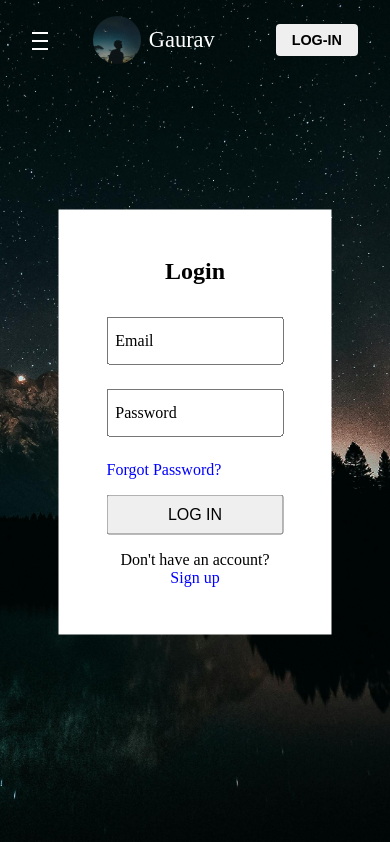
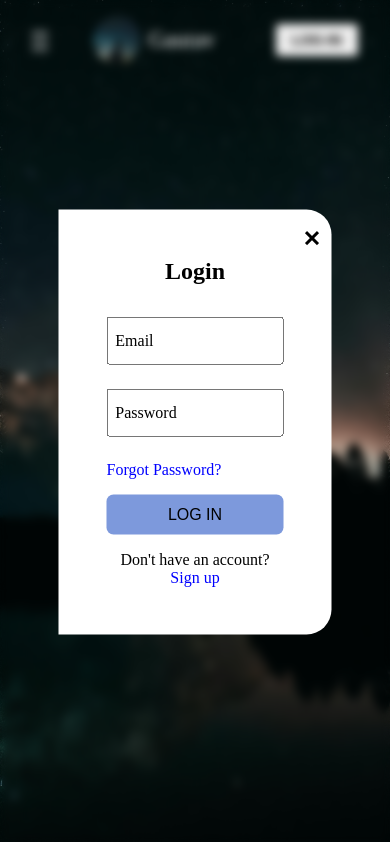
Before and after one commit to itz-gaurav74/Web-User-Login-, a plain HTML site: page index.html in a window 390 px wide. Both pictures are taken after a click on the button "LOG-IN". Drawn offline with nearby package versions, Linux system fonts and the light colour scheme.

Commit message:
Added Mobile View Edits

```diff
--- a/index.html
+++ b/index.html
@@ -6,6 +6,12 @@
     <meta name="viewport" content="width=device-width, initial-scale=1.0">
     <link rel="stylesheet" href="style.css">
     <title>User Login Poprtal</title>
+    <!-- Remix Icons -->
+    <link
+    href="https://cdn.jsdelivr.net/npm/remixicon@4.3.0/fonts/remixicon.css"
+    rel="stylesheet"
+/>
+
 </head>
 <body>
     <header>
@@ -39,8 +45,14 @@
         </nav>
     </header>
 
+    <!-- Background Blur -->
+    <div class="bg-blur"></div>
+
     <!-- Popup Window -->
     <section class="popup">
+
+        <!-- Close Icon -->
+        <i class="ri-close-fill" id="cls-btn"></i>
 
         <!-- Popup Section 1 -->
         <div class="popup-container login-container">
--- a/script.js
+++ b/script.js
@@ -5,6 +5,18 @@ hamburger.addEventListener('click', () => {
     hamburger.classList.toggle('active');
     navLists.classList.toggle('active');
 });
+
+
+const navItem = document.querySelectorAll('.lists li a');
+
+navItem.forEach(item => {
+    item.addEventListener('click', () => {
+        setTimeout(() => {
+            hamburger.click();
+        },1000)
+    })
+})
+
 
 
 const logBtn = document.querySelector('.login-btn')
@@ -36,3 +48,11 @@ links.forEach(link => {
     // popup.classList[link.id === 'signup-link' ? 'add' : 'remove']("show-signup");
 
 })
+
+
+
+const clsBtn = document.querySelector('#cls-btn');
+
+clsBtn.addEventListener('click', () => {
+    logBtn.click();
+})
--- a/style.css
+++ b/style.css
@@ -166,6 +166,7 @@ nav .login-btn{
     transform: translate(-50%, -50%);
     pointer-events: none;
     opacity: 0;
+    border-radius: 0px 25px 25px 0px;
     transition: opacity .4s ease-in-out;
 }
 
@@ -258,6 +259,15 @@ nav .login-btn{
     text-transform: uppercase;
     cursor: pointer;
     margin: 1rem 0;
+    background: #597dd2c7;
+    border: none;
+    outline: none;
+    border-radius: 7px;
+    transition: .4s ease;
+}
+
+.form-filling .submit-btn:hover{
+    background: #487af0;
 }
 
 .form-filling .bottom-link{
@@ -278,6 +288,30 @@ nav .login-btn{
     opacity: 1;
 }
 
+.bg-blur{
+    position: absolute;
+    top: 0;
+    left: 0;
+    height: 100%;
+    width: 100%;
+    backdrop-filter: blur(5px);
+    opacity: 0;
+    pointer-events: none;
+}
+
+.show-popup .bg-blur{
+    opacity: 1;
+    pointer-events: auto;
+}
+
+#cls-btn{
+    position: absolute;
+    top: 1rem;
+    right: 0.5rem;
+    font-size: 1.5rem;
+    font-weight: 600;
+    cursor: pointer;
+}
 
 /* Mobile View */
 @media  (0px <= width <= 760px){
@@ -286,3 +320,9 @@ nav .login-btn{
     }
 
 }
+
+@media (550px<=width<= 760px){
+    .form-filling {
+        padding: 5rem;;
+    }
+}
```
